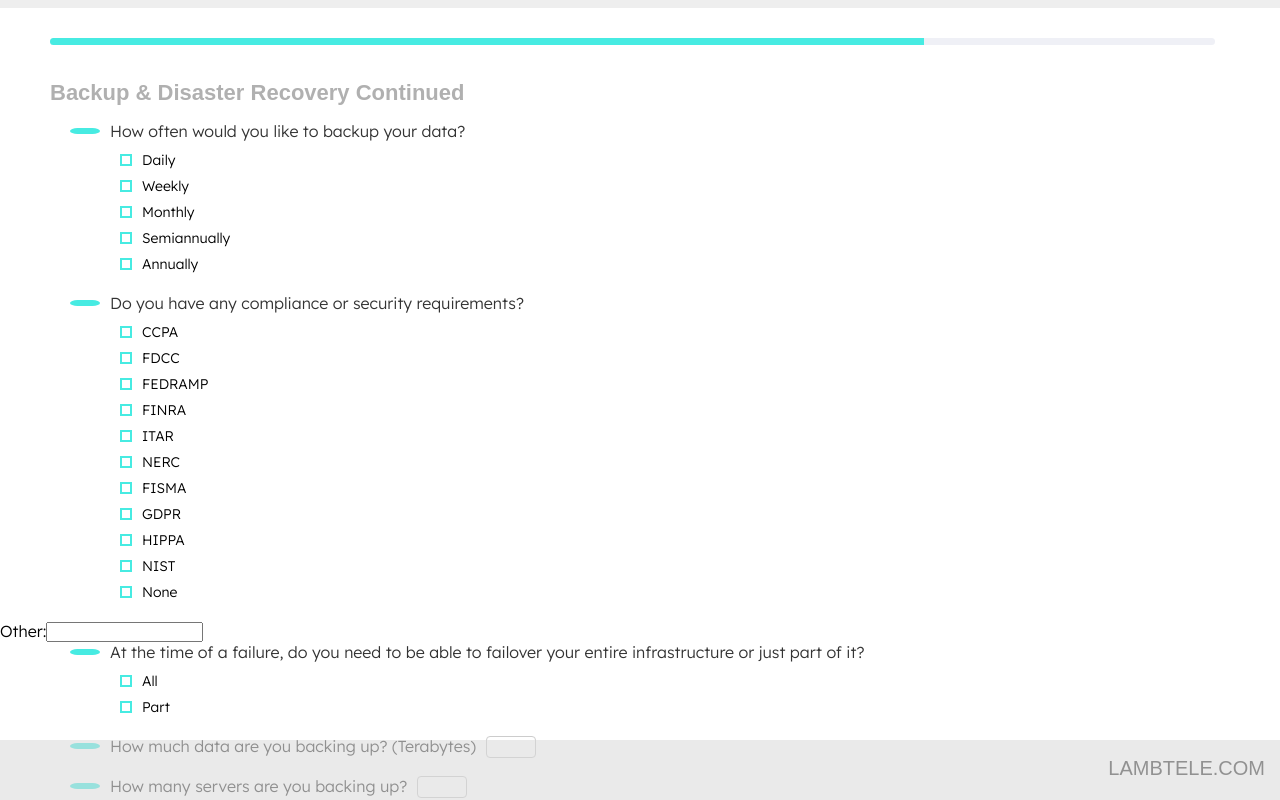
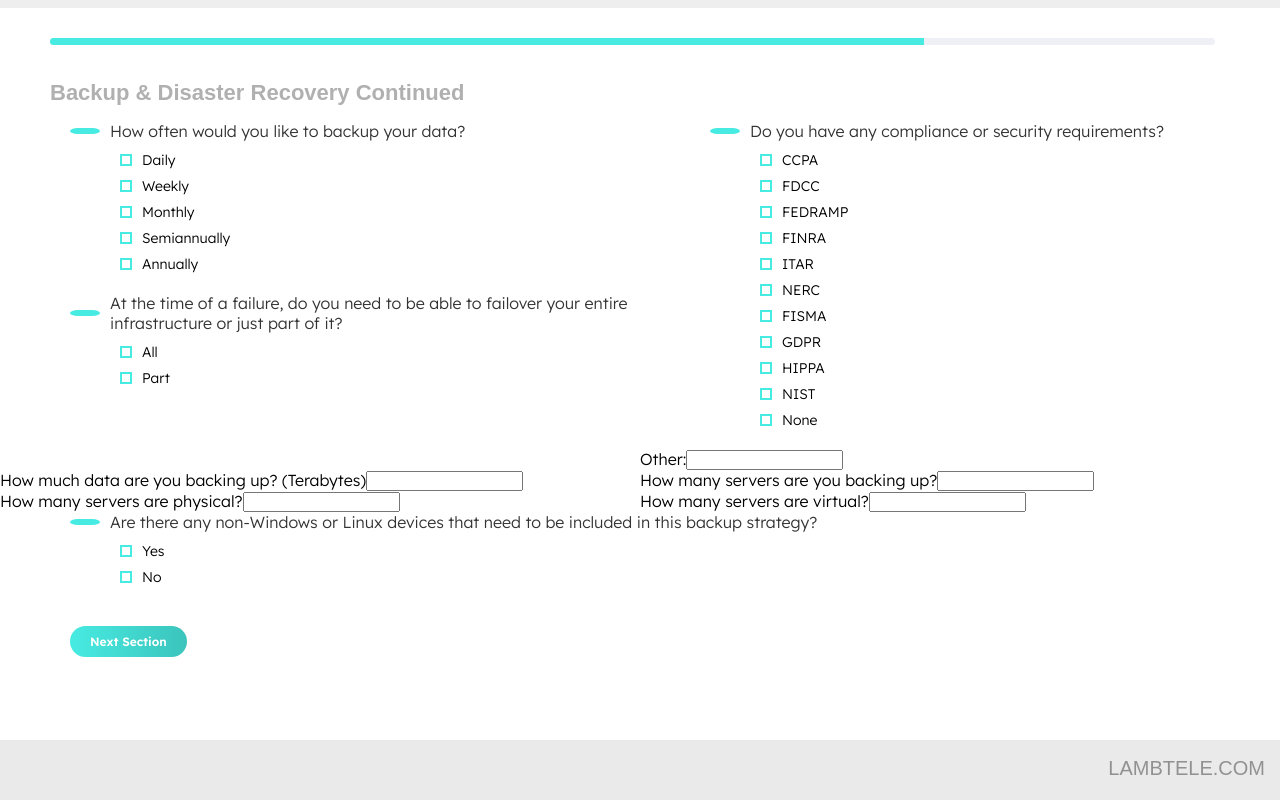
Before and after one commit to ramagall/RecEngine, a React (Vite) app in the folder rec-engine/frontend/: page /backup2 in a window 1280 px wide. Shown: the top 800 px of the page. Built offline with nearby package versions, Linux system fonts and the light colour scheme; a web font is replaced by a local one.

Commit message:
Update backup2.jsx

```diff
--- a/rec-engine/frontend/src/backup-disaster/backup2.jsx
+++ b/rec-engine/frontend/src/backup-disaster/backup2.jsx
@@ -1,26 +1,28 @@
 import React, { useState } from "react";
-import { GreyTop, ProgressBar, Button, CheckboxGroup, QuestionWithInput, PageHeader, PageFooter } from "../global/global-components";
+import { GreyTop, ProgressBar, Button, CheckboxGroup, PageHeader, PageFooter } from "../global/global-components";
 import { useNavigate } from "react-router-dom";
-import './backup.css';
+/*import "./backup.css";*/
 
 const Backup2 = () => {
   const navigate = useNavigate();
   const [progress] = useState(75);
-  const [selectedCompliance, setSelectedCompliance] = useState([]);
   const [backupFrequency, setBackupFrequency] = useState([]);
   const [failoverOption, setFailoverOption] = useState([]);
+  const [selectedCompliance, setSelectedCompliance] = useState([]);
   const [nonWindowsLinux, setNonWindowsLinux] = useState([]);
+  const [otherText, setOtherText] = useState("");
 
-  const handleComplianceChange = (event) => {
+  const handleCheckboxChange = (setOption) => (event) => {
     const { value, checked } = event.target;
-    setSelectedCompliance(checked
-      ? [...selectedCompliance, value]
-      : selectedCompliance.filter((item) => item !== value)
-    );
+    setOption((prev) => (checked ? [...prev, value] : prev.filter((item) => item !== value)));
   };
 
   const handleNext = () => {
     navigate("/thanku");
+  };
+
+  const handleOtherChange = (event) => {
+    setOtherText(event.target.value);
   };
 
   return (
@@ -29,51 +31,64 @@ const Backup2 = () => {
       <ProgressBar progress={progress} />
       <PageHeader title="Backup & Disaster Recovery Continued" />
 
-      <div className="form-section">
+      <div className="grid-container" style={{ display: "grid", gridTemplateColumns: "0.75fr 0.75fr" }}>
+        {/* Left Column */}
+        <div className="grid-item">
           <CheckboxGroup
             label="How often would you like to backup your data?"
             options={["Daily", "Weekly", "Monthly", "Semiannually", "Annually"]}
             selectedOptions={backupFrequency}
-          onChange={(e) => setBackupFrequency([e.target.value])}
+            onChange={handleCheckboxChange(setBackupFrequency)}
           />
 
+          <CheckboxGroup
+            label="At the time of a failure, do you need to be able to failover your entire infrastructure or just part of it?"
+            options={["All", "Part"]}
+            selectedOptions={failoverOption}
+            onChange={handleCheckboxChange(setFailoverOption)}
+          />
+        </div>
+
+        {/* Right Column */}
+        <div className="grid-item">
           <CheckboxGroup
             label="Do you have any compliance or security requirements?"
             options={["CCPA", "FDCC", "FEDRAMP", "FINRA", "ITAR", "NERC", "FISMA", "GDPR", "HIPPA", "NIST", "None"]}
             selectedOptions={selectedCompliance}
-          onChange={handleComplianceChange}
+            onChange={handleCheckboxChange(setSelectedCompliance)}
           />
-
           <div className="input-group">
             <label>Other:</label>
-          <input type="text" name="otherCompliance" />
+            <input type="text" value={otherText} onChange={handleOtherChange} />
+          </div>
         </div>
       </div>
 
-      <div className="form-section">
-        <CheckboxGroup
-          label="At the time of a failure, do you need to be able to failover your entire infrastructure or just part of it?"
-          options={["All", "Part"]}
-          selectedOptions={failoverOption}
-          onChange={(e) => setFailoverOption([e.target.value])}
-        />
+      <div className="grid-container" style={{ display: "grid", gridTemplateColumns: "1fr 1fr" }}>
+        <div className="grid-item">
+          <label>How much data are you backing up? (Terabytes)</label>
+          <input type="text" name="dataAmount" />
+        </div>
+        <div className="grid-item">
+          <label>How many servers are you backing up?</label>
+          <input type="text" name="totalServers" />
+        </div>
+        <div className="grid-item">
+          <label>How many servers are physical?</label>
+          <input type="text" name="physicalServers" />
+        </div>
+        <div className="grid-item">
+          <label>How many servers are virtual?</label>
+          <input type="text" name="virtualServers" />
+        </div>
       </div>
 
-      <div className="form-section">
-        <QuestionWithInput label="How much data are you backing up? (Terabytes)" name="dataAmount" />
-        <QuestionWithInput label="How many servers are you backing up?" name="totalServers" />
-        <QuestionWithInput label="How many servers are physical?" name="physicalServers" />
-        <QuestionWithInput label="How many servers are virtual?" name="virtualServers" />
-      </div>
-
-      <div className="form-section">
       <CheckboxGroup
         label="Are there any non-Windows or Linux devices that need to be included in this backup strategy?"
         options={["Yes", "No"]}
         selectedOptions={nonWindowsLinux}
-          onChange={(e) => setNonWindowsLinux([e.target.value])}
+        onChange={handleCheckboxChange(setNonWindowsLinux)}
       />
-      </div>
 
       <div className="button-container">
         <Button label="Next Section" onClick={handleNext} />
```
Lines whose indentation alone changed are shown as unchanged.
